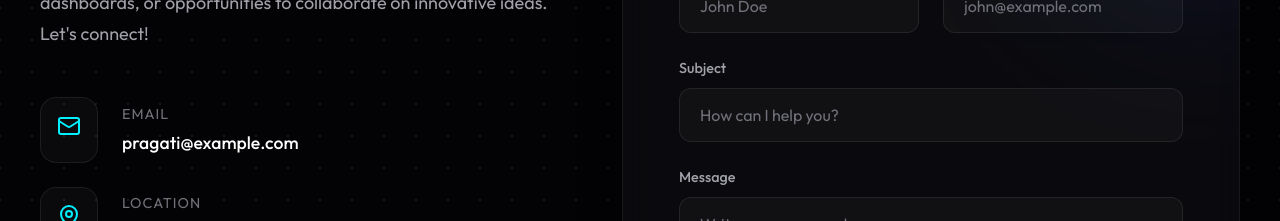
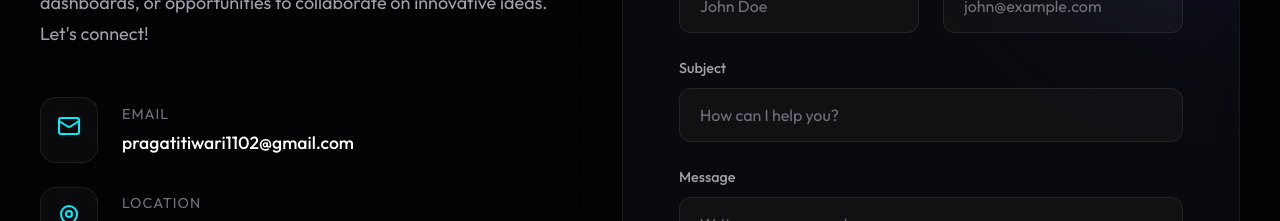
Before and after one commit to ashishkapadia28/pragati, a React (Vite) app: page / in a window 1280 px wide. Shown: the part 4920-5141 px from the top of the page. Built offline with nearby package versions, Linux system fonts and the light colour scheme.

Commit message:
Update links in Contact component

```diff
--- a/src/components/Contact.tsx
+++ b/src/components/Contact.tsx
@@ -94,8 +94,8 @@ const Contact = () => {
               </div>
               <div>
                 <p style={{ color: 'var(--text-muted)', fontSize: '0.9rem', marginBottom: '0.2rem', textTransform: 'uppercase', letterSpacing: '1px' }}>Email</p>
-                <a href="mailto:pragati@example.com" style={{ fontSize: '1.1rem', fontWeight: 500, color: 'var(--text-primary)' }} onMouseOver={(e) => e.currentTarget.style.color = 'var(--accent-color)'} onMouseOut={(e) => e.currentTarget.style.color = 'var(--text-primary)'}>
-                  pragati@example.com
+                <a href="mailto:pragatitiwari1102@gmail.com" style={{ fontSize: '1.1rem', fontWeight: 500, color: 'var(--text-primary)' }} onMouseOver={(e) => e.currentTarget.style.color = 'var(--accent-color)'} onMouseOut={(e) => e.currentTarget.style.color = 'var(--text-primary)'}>
+                  pragatitiwari1102@gmail.com
                 </a>
               </div>
             </div>
@@ -114,10 +114,10 @@ const Contact = () => {
           <div style={{ marginTop: '2rem', paddingTop: '2rem', borderTop: '1px solid var(--border-color)' }}>
             <p style={{ color: 'var(--text-primary)', marginBottom: '1rem', fontWeight: 600 }}>Connect socially</p>
             <div style={{ display: 'flex', gap: '1rem' }}>
-              <a href="https://github.com" target="_blank" rel="noreferrer" className="btn-outline" style={{ padding: '0.85rem', borderRadius: '50%' }}>
+              <a href="https://github.com/pragati1102" target="_blank" rel="noreferrer" className="btn-outline" style={{ padding: '0.85rem', borderRadius: '50%' }}>
                 <FaGithub size={22} />
               </a>
-              <a href="https://linkedin.com" target="_blank" rel="noreferrer" className="btn-outline" style={{ padding: '0.85rem', borderRadius: '50%' }}>
+              <a href="https://www.linkedin.com/in/pragati-tiwari-549364215/" target="_blank" rel="noreferrer" className="btn-outline" style={{ padding: '0.85rem', borderRadius: '50%' }}>
                 <FaLinkedin size={22} />
               </a>
             </div>
```
